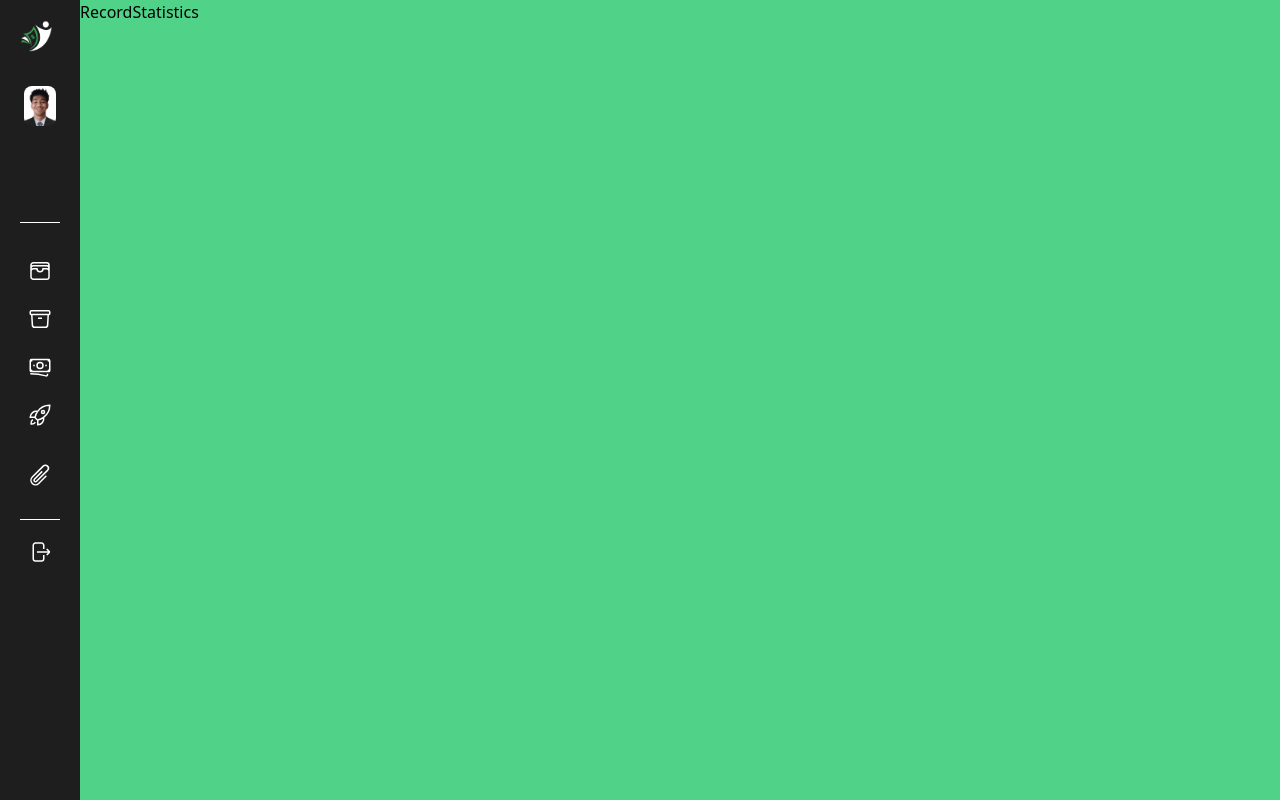
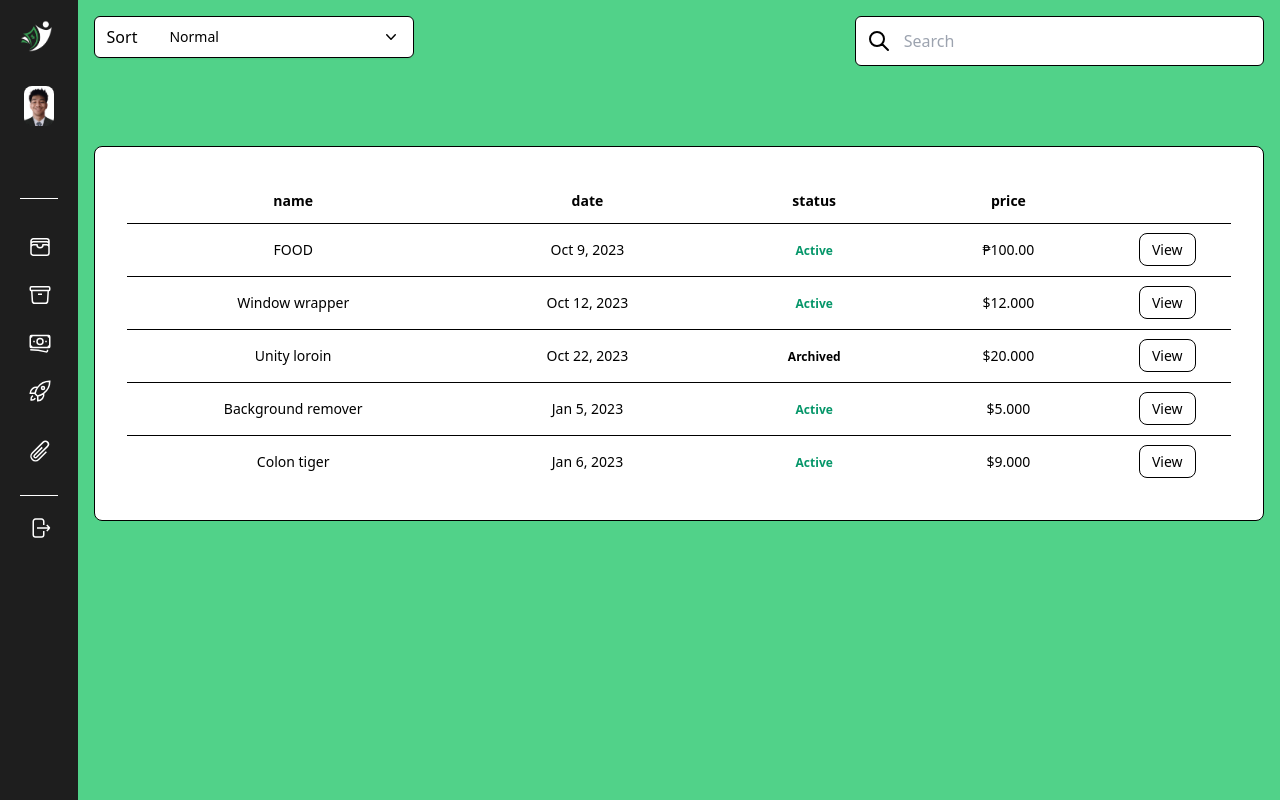
Before and after one commit to anotherinthefire/EstudyanTipidv2, a React (Vite) app: page /recordstatistics in a window 1280 px wide. Built offline with nearby package versions, Linux system fonts and the light colour scheme.

Commit message:
profile-budget

```diff
--- a/src/components/Navbar.jsx
+++ b/src/components/Navbar.jsx
@@ -10,7 +10,7 @@ import { ReactComponent as Budget } from '../assets/svg/cash.svg';
 import { ReactComponent as Drop } from '../assets/svg/drop.svg';
 // import { ReactComponent as Burger } from '../assets/svg/burger.svg';
 import { ReactComponent as Logout } from '../assets/svg/logout.svg';
-import ultra from '../assets/profile/ultra.jfif'
+import user from "../data/user";
 
 const Navbar = () => {
     const [open, setOpen] = useState(true)
@@ -28,23 +28,25 @@ const Navbar = () => {
                     onClick={() => setOpen(!open)}
                 /> */}
 
-                <Link to="/wallet">
-                    {/* logo */}
-                    <div className="inline-flex" >
-                        <img src={logo} onClick={() => setOpen(!open)} className={`cursor-pointer block float-left h-8 w-8 duration-500 ${!open ? "rotate-[360deg]" : "rotate-[360deg"}`} />
+
+                {/* logo */}
+                <div className="inline-flex" >
+                    <img src={logo} onClick={() => setOpen(!open)} className={`cursor-pointer block float-left h-8 w-8 duration-500 ${!open ? "rotate-[360deg]" : "rotate-[360deg"}`} />
+                    <Link to="/wallet">
                         <h1 className={`origin-left text-2xl pl-2 font-bold duration-300 ${!open ? "scale-100" : "scale-0"}`}>Estudyan<span className="text-esgreen">Tipid</span></h1>
-                    </div>
-                </Link>
+                    </Link>
+                </div>
+
                 <div>
                 </div>
 
                 <Link to="/profile">
                     <div className="flex flex-col items-center mt-6 hover:text-esyellow">
                         <div className={`hover:bg-esyellow  p-1 ${!open ? "rounded-full" : "rounded-lg"}`}>
-                            <img className={`object-cover rounded-full duration-300 ${!open ? "w-24 h-24" : "w-10 h-10 rounded-lg"}`} src={ultra} alt="avatar" />
+                            <img className={`object-cover rounded-full duration-300 ${!open ? "w-24 h-24" : "w-10 h-10 rounded-lg"}`} src={user[0].image} alt="avatar" />
                         </div>
-                        <h4 className={`mx-2 mt-2 font-medium text-gray-800 dark:text-gray-200 duration-300  ${!open ? "scale-100" : "scale-0"}`}>Ron Ultra</h4>
-                        <p className={`mx-2 mt-1 text-sm font-medium text-gray-600 dark:text-gray-400 duration-300 ${!open ? "scale-100" : "scale-0"}`}>rongodfreyultra@gmail.com</p>
+                        <h4 className={`mx-2 mt-2 font-medium text-gray-800 dark:text-gray-200 duration-300  ${!open ? "scale-100" : "scale-0"}`}>{user[0].username}</h4>
+                        <p className={`mx-2 mt-1 text-sm font-medium text-gray-600 dark:text-gray-400 duration-300 ${!open ? "scale-100" : "scale-0"}`}>{user[0].email}</p>
                     </div>
                 </Link>
 
@@ -156,7 +158,7 @@ const Navbar = () => {
                 </ul>
 
             </div>
-            <div className="overflow-y-scroll no-scrollbar h-screen">
+            <div className="overflow-y-scroll no-scrollbar h-screen w-full">
                 <Outlet />
             </div>
         </div>
--- /dev/null
+++ b/src/data/record.js
@@ -0,0 +1,34 @@
+const record = [
+    {
+      name: "FOOD",
+      date: "Oct 9, 2023",
+      status: "Active",
+      price: "₱100.00 ",
+    },
+    {
+      name: "Window wrapper",
+      date: "Oct 12, 2023",
+      status: "Active",
+      price: "$12.000",
+    },
+    {
+      name: "Unity loroin",
+      date: "Oct 22, 2023",
+      status: "Archived",
+      price: "$20.000",
+    },
+    {
+      name: "Background remover",
+      date: "Jan 5, 2023",
+      status: "Active",
+      price: "$5.000",
+    },
+    {
+      name: "Colon tiger",
+      date: "Jan 6, 2023",
+      status: "Active",
+      price: "$9.000",
+    },
+  ]
+
+  export default record
--- /dev/null
+++ b/src/data/user.js
@@ -0,0 +1,13 @@
+import ultra from "../assets/profile/ultra.jfif"
+
+const user = [
+    {
+        name: "Ron Godfrey Ultra",
+        email: "rongodfreyultra@gmail.com",
+        username: "@suntzaur",
+        image: ultra
+
+    }
+]
+
+export default user
--- a/src/pages/Budget.jsx
+++ b/src/pages/Budget.jsx
@@ -1,6 +1,27 @@
 const Budget = () => {
   return (
-    <div className="text-white">Budget</div>
+    <div className="">
+      <h1 className="text-white text-3xl font-bold underline text-center py-4">BUDGET</h1>
+      <div className="p-4 mt-4 mx-4 bg-white border rounded-lg">
+        <table className="w-full">
+          <tbody>
+            <tr>
+              <td>Personal Expenses</td>
+              <td className="text-center">As of January 2023</td>
+              <td className="text-right"><span className="text-esgreen">Total Budget:</span> ₱5000</td>
+            </tr>
+            <tr className="h-10">
+
+            </tr>
+            <tr>
+              <td>-₱4000 <span className="text-esred">Budgeted Deductions</span></td>
+              <td></td>
+              <td className="text-right"><span className="text-esgreen">Budgeted Savings:</span> ₱1000</td>
+            </tr>
+          </tbody>
+        </table>
+      </div>
+    </div>
   )
 }
 
--- a/src/pages/RecordStatistics.jsx
+++ b/src/pages/RecordStatistics.jsx
@@ -1,6 +1,150 @@
+import { useState, useRef, useEffect } from "react"
+import record from "../data/record"
+
 const RecordStatistics = () => {
+  const menuItems = [
+    ["Normal", "bg-blue-600", "text-blue-600"],
+    ["Error", "bg-red-600", "text-red-600"],
+    ["Pending", "bg-teal-600", "text-teal-600"],
+    ["Canceled", "bg-gray-300", "text-gray-600"],
+    ["Reviewing", "bg-fuchsia-600", "text-fuchsia-600"],
+  ]
+
+  const [selectedItem, setSelectedItem] = useState({
+    item: menuItems[0],
+    idx: 0
+  })
+  const [state, setState] = useState(false)
+  const selectMenuRef = useRef()
+
+  useEffect(() => {
+
+    const handleSelectMenu = (e) => {
+      if (!selectMenuRef.current.contains(e.target)) {
+        setState(false)
+      }
+    }
+
+    document.addEventListener('click', handleSelectMenu)
+
+  }, [])
+
   return (
-    <div>RecordStatistics</div>
+    <div className="flex flex-wrap">
+      {/* dropdown */}
+      <div className="w-1/2 p-4">
+        <div className="relative max-w-xs text-base z-20 mx-0 2xl:mx-auto">
+          <button ref={selectMenuRef} className="flex items-center justify-between gap-2 w-full px-3 py-2 text-gray-500 bg-white border rounded-md shadow-sm cursor-default outline-none focus:border-indigo-600"
+            aria-haspopup="true"
+            aria-expanded="true"
+            aria-labelledby="listbox-label"
+            onClick={() => setState(!state)}
+          >
+            <div className="flex items-center gap-x-3">
+              Sort <span className={`w-2 h-2 rounded-full ${selectedItem.item[1]}`}></span>
+              <span className={`text-sm ${selectedItem.item[2]}`}>{selectedItem.item[0]}</span>
+            </div>
+            <svg xmlns="http://www.w3.org/2000/svg" viewBox="0 0 20 20" fill="currentColor" className="w-5 h-5 text-gray-400">
+              <path fillRule="evenodd" d="M5.23 7.21a.75.75 0 011.06.02L10 11.168l3.71-3.938a.75.75 0 111.08 1.04l-4.25 4.5a.75.75 0 01-1.08 0l-4.25-4.5a.75.75 0 01.02-1.06z" clipRule="evenodd" />
+            </svg>
+          </button>
+
+          {
+            state ? (
+              <div className="relative w-full">
+                <ul className="absolute w-full mt-3 overflow-y-auto bg-white border rounded-md shadow-sm max-h-64" role="listbox">
+                  {
+                    menuItems.map((el, idx) => (
+                      <li
+                        key={idx}
+                        onClick={() => setSelectedItem({
+                          item: el,
+                          idx
+                        })}
+                        role="option"
+                        aria-selected={selectedItem.idx == idx ? true : false}
+                        className={`${selectedItem.idx == idx ? 'text-indigo-600 bg-indigo-50' : ''} flex items-center justify-between gap-2 px-3 cursor-default py-2 duration-150 text-gray-500 hover:text-indigo-600 hover:bg-indigo-50`}
+                      >
+                        <div className="flex items-center gap-x-3">
+                          <span className={`w-2 h-2 rounded-full ${el[1]}`}></span>
+                          {el[0]}
+                        </div>
+                        {
+                          selectedItem.idx == idx ? (
+                            <svg xmlns="http://www.w3.org/2000/svg" className="w-5 h-5 text-indigo-600" viewBox="0 0 20 20" fill="currentColor">
+                              <path fillRule="evenodd" d="M16.707 5.293a1 1 0 010 1.414l-8 8a1 1 0 01-1.414 0l-4-4a1 1 0 011.414-1.414L8 12.586l7.293-7.293a1 1 0 011.414 0z" clipRule="evenodd" />
+                            </svg>
+                          ) : ''
+                        }
+                      </li>
+                    ))
+                  }
+                </ul>
+              </div>
+            ) : ''
+          }
+        </div>
+      </div>
+
+      {/* search bar */}
+      <div className="w-1/2 p-4">
+        <form
+          onSubmit={(e) => e.preventDefault()}
+          className="max-w-md ml-40">
+          <div className="relative">
+            <svg xmlns="http://www.w3.org/2000/svg" className="absolute top-0 bottom-0 w-6 h-6 my-auto text-gray-400 left-3" fill="none" viewBox="0 0 24 24" stroke="currentColor">
+              <path strokeLinecap="round" strokeLinejoin="round" strokeWidth={2} d="M21 21l-6-6m2-5a7 7 0 11-14 0 7 7 0 0114 0z" />
+            </svg>
+            <input
+              type="text"
+              placeholder="Search"
+              className="w-full py-3 pl-12 pr-4 text-gray-500 border rounded-md outline-none bg-gray-50 focus:bg-white focus:border-indigo-600"
+            />
+          </div>
+        </form>
+      </div>
+
+      {/* table */}
+      <div className="w-full p-4">
+        <div className="max-w-screen-xl mx-auto">
+          <div className="mt-12 relative h-max overflow-auto bg-white rounded-lg p-8 border">
+            <table className="w-full table-auto text-sm text-center ">
+              <thead className="text-gray-600 font-medium border-b">
+                <tr>
+                  <th className="py-3 pr-6">name</th>
+                  <th className="py-3 pr-6">date</th>
+                  <th className="py-3 pr-6">status</th>
+                  <th className="py-3 pr-6">price</th>
+                  <th className="py-3 pr-6"></th>
+                </tr>
+              </thead>
+              <tbody className="text-gray-600 divide-y">
+                {
+                  record.map((item, idx) => (
+                    <tr key={idx}>
+                      <td className="pr-6 py-4 whitespace-nowrap">{item.name}</td>
+                      <td className="pr-6 py-4 whitespace-nowrap">{item.date}</td>
+                      <td className="pr-6 py-4 whitespace-nowrap">
+                        <span className={`px-3 py-2 rounded-full font-semibold text-xs ${item.status == "Active" ? "text-green-600 bg-green-50" : "text-blue-600 bg-blue-50"}`}>
+                          {item.status}
+                        </span>
+                      </td>
+                      <td className="pr-6 py-4 whitespace-nowrap">{item.price}</td>
+                      <td className="text-center whitespace-nowrap">
+                        <a href="javascript:void()" className="py-1.5 px-3 text-gray-600 hover:text-gray-500 duration-150 hover:bg-gray-50 border rounded-lg">
+                          View
+                        </a>
+                      </td>
+                    </tr>
+                  ))
+                }
+              </tbody>
+            </table>
+          </div>
+        </div>
+      </div>
+    </div>
+
   )
 }
 
```
Also changed, not shown: src/auth/Login.jsx (+8 -3 lines), src/pages/Profile.jsx (+24 -1 lines).
